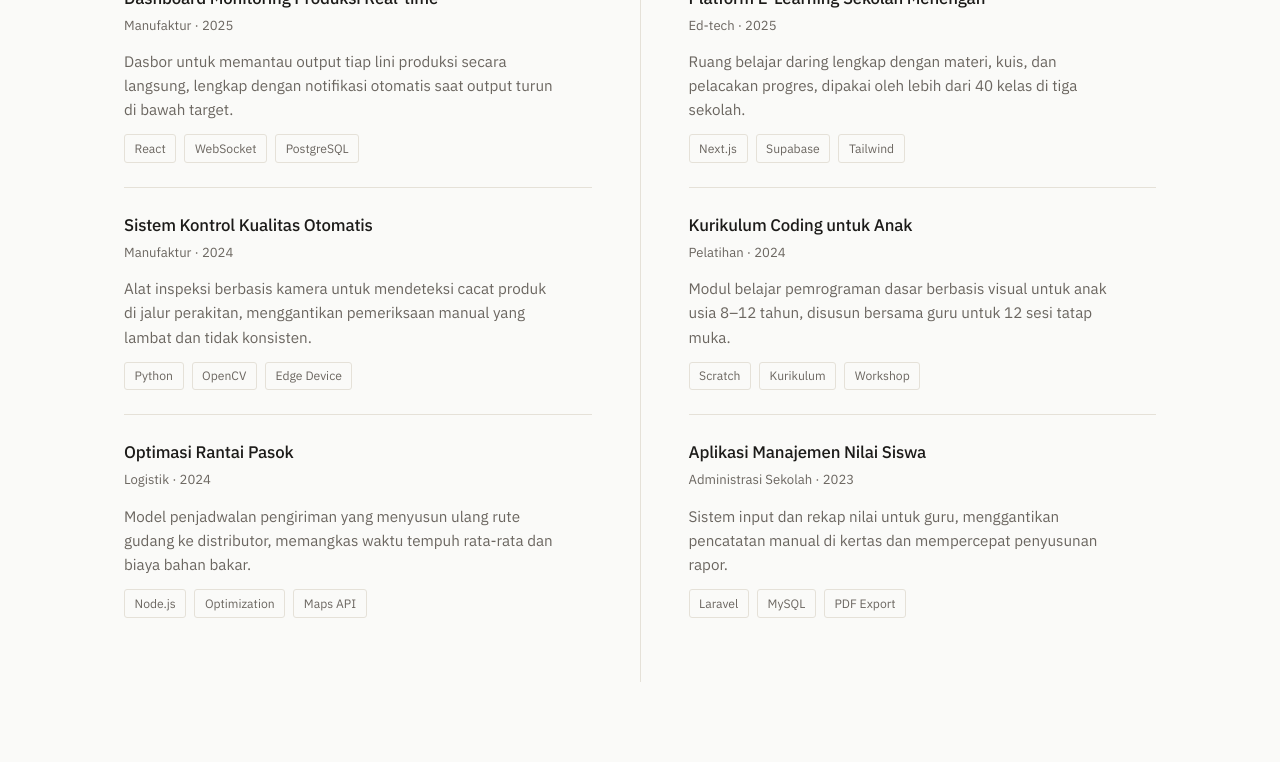
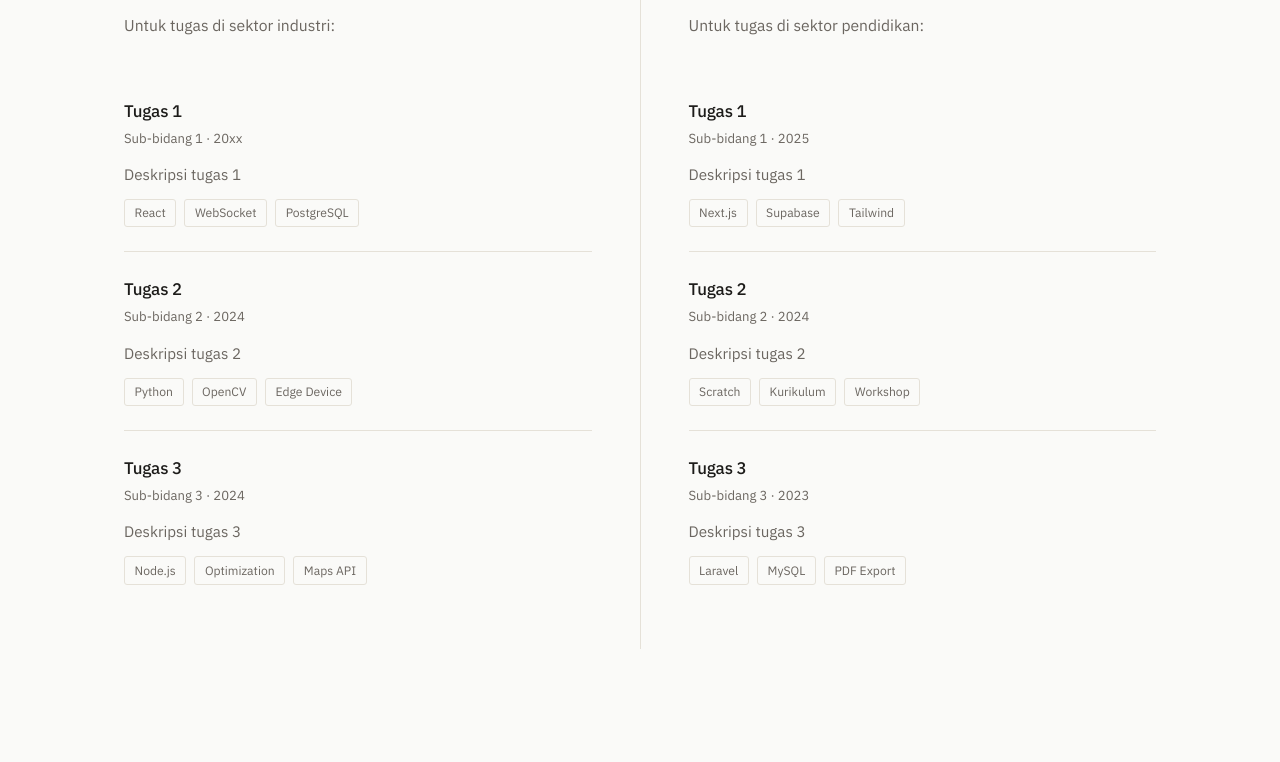
Before and after one commit to fathan2804-netizen/matkul-UI-UX, a plain HTML site: page index.html in a window 1280 px wide. Shown: the part 489-1251 px from the top of the page. After the commit the page ends 1218 px from the top, so only its background shows below. Drawn offline with Linux system fonts and the light colour scheme.

Commit message:
Commit 2

```diff
--- a/index.html
+++ b/index.html
@@ -173,7 +173,11 @@
 
 <header>
   <h1>Portofolio Proyek</h1>
-  <p>Kumpulan proyek yang dikembangkan untuk dua sektor: industri dan pendidikan.</p>
+  <p>Kumpulan tugas kelompok:.</p>
+  <p>1. Aisyah</p>
+  <p>2. Azam</p>
+  <p>3. Fathan</p>
+  <p>4. Holil</p>
 </header>
 
 <main id="konten" class="grid">
@@ -181,28 +185,28 @@
   <section class="column column--industri" aria-labelledby="industri-heading">
     <div class="column-header">
       <h2 id="industri-heading">Industri</h2>
-      <p>Sistem dan alat kerja untuk otomasi produksi, kontrol kualitas, dan operasional pabrik.</p>
+      <p>Untuk tugas di sektor industri:</p>
     </div>
 
     <div class="project-list">
       <article class="project">
-        <h3>Dashboard Monitoring Produksi Real-time</h3>
-        <p class="meta">Manufaktur · 2025</p>
-        <p class="desc">Dasbor untuk memantau output tiap lini produksi secara langsung, lengkap dengan notifikasi otomatis saat output turun di bawah target.</p>
+        <h3>Tugas 1</h3>
+        <p class="meta">Sub-bidang 1 · 20xx</p>
+        <p class="desc">Deskripsi tugas 1</p>
         <div class="tags"><span>React</span><span>WebSocket</span><span>PostgreSQL</span></div>
       </article>
 
       <article class="project">
-        <h3>Sistem Kontrol Kualitas Otomatis</h3>
-        <p class="meta">Manufaktur · 2024</p>
-        <p class="desc">Alat inspeksi berbasis kamera untuk mendeteksi cacat produk di jalur perakitan, menggantikan pemeriksaan manual yang lambat dan tidak konsisten.</p>
+        <h3>Tugas 2</h3>
+        <p class="meta">Sub-bidang 2 · 2024</p>
+        <p class="desc">Deskripsi tugas 2</p>
         <div class="tags"><span>Python</span><span>OpenCV</span><span>Edge Device</span></div>
       </article>
 
       <article class="project">
-        <h3>Optimasi Rantai Pasok</h3>
-        <p class="meta">Logistik · 2024</p>
-        <p class="desc">Model penjadwalan pengiriman yang menyusun ulang rute gudang ke distributor, memangkas waktu tempuh rata-rata dan biaya bahan bakar.</p>
+        <h3>Tugas 3</h3>
+        <p class="meta">Sub-bidang 3 · 2024</p>
+        <p class="desc">Deskripsi tugas 3</p>
         <div class="tags"><span>Node.js</span><span>Optimization</span><span>Maps API</span></div>
       </article>
     </div>
@@ -213,28 +217,28 @@
   <section class="column column--pendidikan" aria-labelledby="pendidikan-heading">
     <div class="column-header">
       <h2 id="pendidikan-heading">Pendidikan</h2>
-      <p>Platform belajar, kurikulum, dan alat bantu ajar untuk siswa, guru, dan sekolah.</p>
+      <p>Untuk tugas di sektor pendidikan:</p>
     </div>
 
     <div class="project-list">
       <article class="project">
-        <h3>Platform E-Learning Sekolah Menengah</h3>
-        <p class="meta">Ed-tech · 2025</p>
-        <p class="desc">Ruang belajar daring lengkap dengan materi, kuis, dan pelacakan progres, dipakai oleh lebih dari 40 kelas di tiga sekolah.</p>
+        <h3>Tugas 1</h3>
+        <p class="meta">Sub-bidang 1 · 2025</p>
+        <p class="desc">Deskripsi tugas 1</p>
         <div class="tags"><span>Next.js</span><span>Supabase</span><span>Tailwind</span></div>
       </article>
 
       <article class="project">
-        <h3>Kurikulum Coding untuk Anak</h3>
-        <p class="meta">Pelatihan · 2024</p>
-        <p class="desc">Modul belajar pemrograman dasar berbasis visual untuk anak usia 8–12 tahun, disusun bersama guru untuk 12 sesi tatap muka.</p>
+        <h3>Tugas 2</h3>
+        <p class="meta">Sub-bidang 2 · 2024</p>
+        <p class="desc">Deskripsi tugas 2</p>
         <div class="tags"><span>Scratch</span><span>Kurikulum</span><span>Workshop</span></div>
       </article>
 
       <article class="project">
-        <h3>Aplikasi Manajemen Nilai Siswa</h3>
-        <p class="meta">Administrasi Sekolah · 2023</p>
-        <p class="desc">Sistem input dan rekap nilai untuk guru, menggantikan pencatatan manual di kertas dan mempercepat penyusunan rapor.</p>
+        <h3>Tugas 3</h3>
+        <p class="meta">Sub-bidang 3 · 2023</p>
+        <p class="desc">Deskripsi tugas 3</p>
         <div class="tags"><span>Laravel</span><span>MySQL</span><span>PDF Export</span></div>
       </article>
     </div>
```
